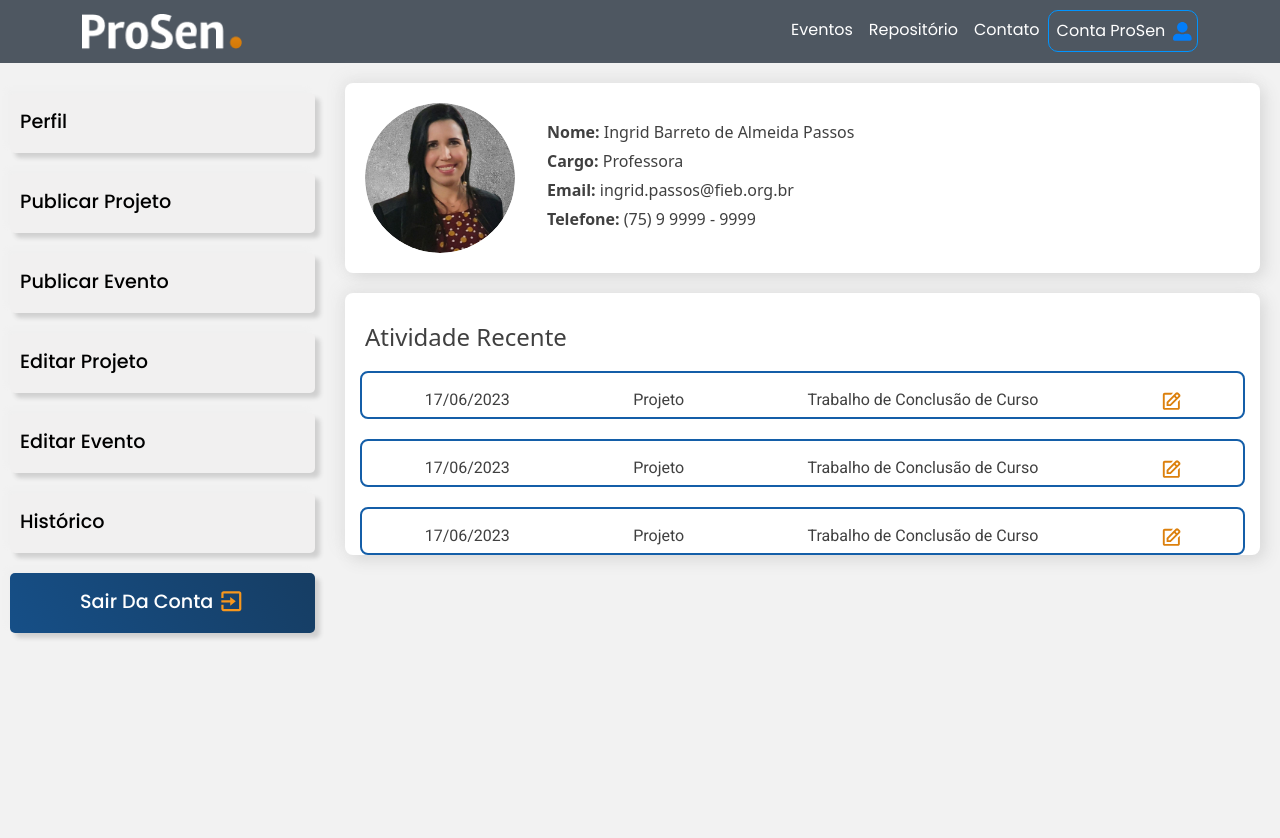
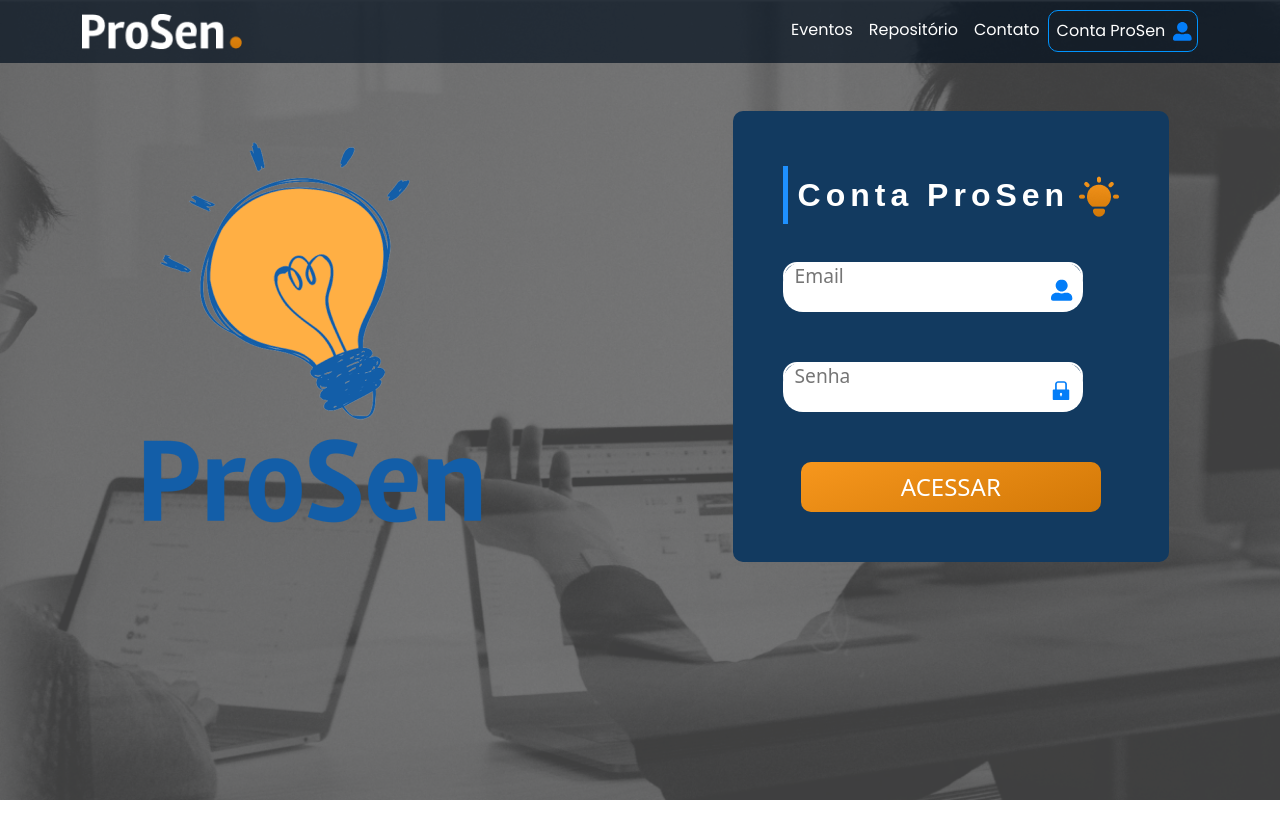
Before and after one commit to JoaoHneri/ProSen, a React (Create React App) app: page /Dashboard in a window 1280 px wide. Shown: the top 838 px of the page. After the commit the page ends 800 px from the top, so only its background shows below. Built offline with nearby package versions, Linux system fonts and the light colour scheme; a web font is replaced by a local one.

Commit message:
Mundandças

```diff
--- a/src/Routes/Rotas.js
+++ b/src/Routes/Rotas.js
@@ -37,7 +37,11 @@ const Rotas = () => {
         <Route exact path="/repositorios" Component={Respositorios} />
         <Route exact path="/equipe" Component={Equipe} />
         <Route exact path="/login" Component={Login}/>
-        <Route exact path="/Dashboard" Component={Dashboard}/>
+
+        <Route
+          path="/Dashboard"
+          element={userData.logado ? <Dashboard/> : <Login/>}
+        />
       </Routes>
     </Router>
   );
--- a/src/components/DashboardContents/PublicarEvento.js
+++ b/src/components/DashboardContents/PublicarEvento.js
@@ -10,6 +10,7 @@ import { useContext } from "react";
 import { UserContext } from "../useContext/UserContext";
 import Upload from '../../Imagens/Upload.png'
 import AddImageEvent from '../../Imagens/AddImageEvent.png'
+import { useNavigate } from "react-router-dom";
 
 const PublicarEvento = () => {
   const [userData, setUserData] = useContext(UserContext);
@@ -22,6 +23,7 @@ const PublicarEvento = () => {
   const [descricao, setDescricao] = useState("");
   const [file, setFile] = useState(null);
   const inputFileRef = useRef(null);
+  const navigate = useNavigate();
 
   // console.log(title)
   // console.log(startDate)
@@ -77,12 +79,14 @@ const PublicarEvento = () => {
       data.append("file", file);
 
       const response = await api.post(url, data);
-
+      alert('Sucesso, Evento Publicado!')
+      navigate('/eventos')
       console.log(response.data); // Mensagem de sucesso e dados do evento
 
       // Faça algo com a resposta, como redirecionar para outra página
     } catch (error) {
       console.error(error);
+      alert('Publicação do Evento falhou, verifique se todos os campos estão preenchidos corretamente')
       // Trate o erro aqui
     }
   };
--- a/src/components/DashboardContents/PublicarProjeto.js
+++ b/src/components/DashboardContents/PublicarProjeto.js
@@ -6,6 +6,7 @@ import { useContext } from "react";
 import { UserContext } from "../useContext/UserContext";
 import {FaUpload} from 'react-icons/fa'
 import Upload from '../../Imagens/Upload.png';
+import { useNavigate } from "react-router-dom";
 
 const PublicarProjeto = () => {
   const [selectedOptions, setSelectedOptions] = useState([]);
@@ -24,6 +25,7 @@ const PublicarProjeto = () => {
   const inputFileRef = useRef(null);
   const [isDragOver, setIsDragOver] = useState(false);
   const [Evento, setEvento] = useState([]);
+  const navigate = useNavigate();
 
   const handleSubmit = async (e) => {
     e.preventDefault();
@@ -47,6 +49,7 @@ const PublicarProjeto = () => {
       data.append("file", file);
       const response = await api.post(url, data);
       alert("Projeto Postado com Sucesso!");
+      navigate('/repositorios');
       console.log(response.data); // Mensagem de sucesso e dados do evento
 
       // Faça algo com a resposta, como redirecionar para outra página
--- a/src/components/Navbar/Navbar.js
+++ b/src/components/Navbar/Navbar.js
@@ -16,7 +16,7 @@ function NavBar() {
   return (
     <Navbar expand="lg" className="nav-edit">
       <Container>
-        <Navbar.Brand href="#home">
+        <Navbar.Brand >
           <Link to={"/"}>
             <img src={logo} alt="Logo" id="logo-nav" />
           </Link>
@@ -24,7 +24,7 @@ function NavBar() {
         <Navbar.Toggle />
         <Navbar.Collapse className="justify-content-end">
           <Nav className="ml-auto">
-            <Nav.Link id="link-nav" href="/#Eventos">
+            <Nav.Link id="link-nav" href="/eventos">
               Eventos
             </Nav.Link>
             <Nav.Link id="link-nav" href="/repositorios">
--- a/src/components/Pages/Login/Login.js
+++ b/src/components/Pages/Login/Login.js
@@ -73,7 +73,7 @@ function Login() {
               </div>
               <div class="inputbox">
                 <input
-                  type="text"
+                  type="password"
                   placeholder="Senha"
                   required="required"
                   onChange={(e) => setPassword(e.target.value)}
```
